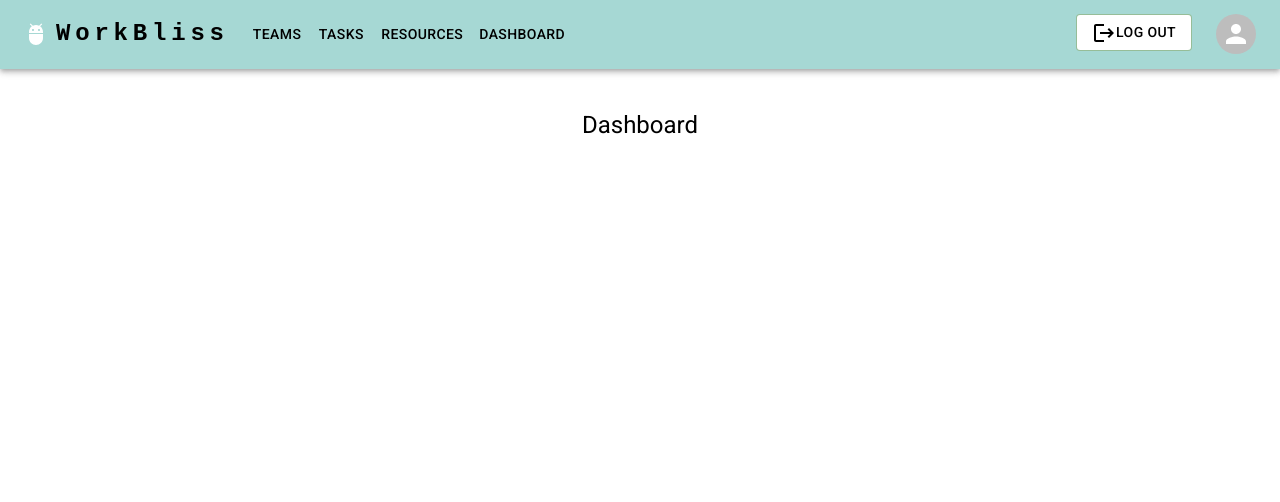
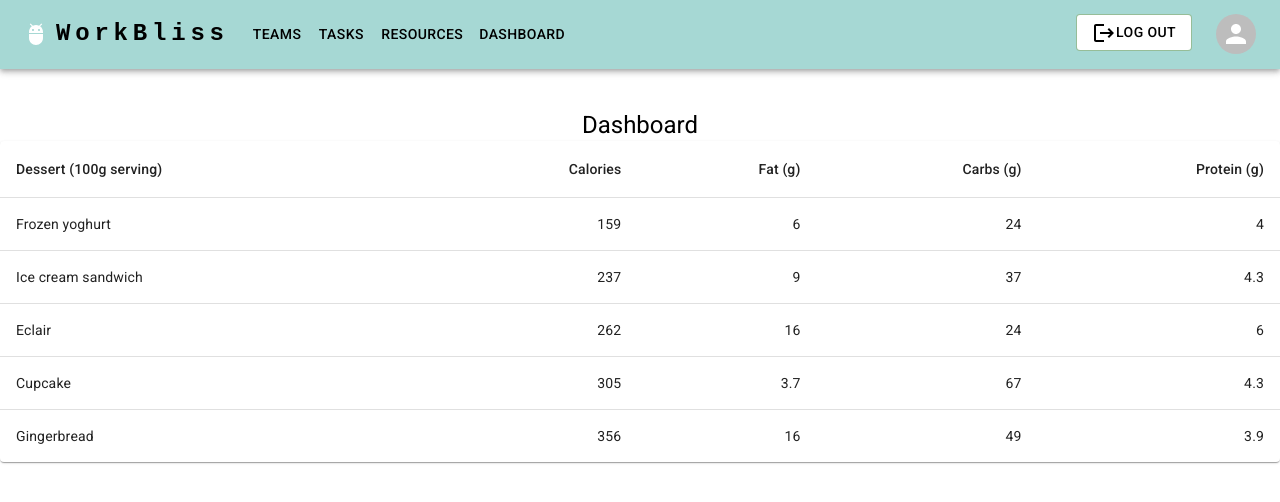
Before and after one commit to muhdjabir/BNJ-Lifehack, a React (Create React App) app in the folder client/: page /dashboard in a window 1280 px wide. Shown: the top 502 px of the page. Built offline with nearby package versions, Linux system fonts and the light colour scheme.

Commit message:
Created placeholder leadersihp board

```diff
--- a/client/src/components/cards/TeamCard.jsx
+++ b/client/src/components/cards/TeamCard.jsx
@@ -1,11 +1,8 @@
 import Card from "@mui/material/Card";
 import List from "@mui/material/List";
 import ListItem from "@mui/material/ListItem";
-import ListItemButton from "@mui/material/ListItemButton";
-import ListItemIcon from "@mui/material/ListItemIcon";
 import ListItemText from "@mui/material/ListItemText";
 import CardContent from "@mui/material/CardContent";
-import Button from "@mui/material/Button";
 import Typography from "@mui/material/Typography";
 import { useEffect, useState } from "react";
 
--- /dev/null
+++ b/client/src/components/tables/Leaderboard.jsx
@@ -0,0 +1,58 @@
+import * as React from "react";
+import Table from "@mui/material/Table";
+import TableBody from "@mui/material/TableBody";
+import TableCell from "@mui/material/TableCell";
+import TableContainer from "@mui/material/TableContainer";
+import TableHead from "@mui/material/TableHead";
+import TableRow from "@mui/material/TableRow";
+import Paper from "@mui/material/Paper";
+
+function createData(name, calories, fat, carbs, protein) {
+    return { name, calories, fat, carbs, protein };
+}
+
+const rows = [
+    createData("Frozen yoghurt", 159, 6.0, 24, 4.0),
+    createData("Ice cream sandwich", 237, 9.0, 37, 4.3),
+    createData("Eclair", 262, 16.0, 24, 6.0),
+    createData("Cupcake", 305, 3.7, 67, 4.3),
+    createData("Gingerbread", 356, 16.0, 49, 3.9),
+];
+
+export default function BasicTable() {
+    return (
+        <TableContainer component={Paper}>
+            <Table sx={{ minWidth: 650 }} aria-label="simple table">
+                <TableHead>
+                    <TableRow>
+                        <TableCell>Dessert (100g serving)</TableCell>
+                        <TableCell align="right">Calories</TableCell>
+                        <TableCell align="right">Fat&nbsp;(g)</TableCell>
+                        <TableCell align="right">Carbs&nbsp;(g)</TableCell>
+                        <TableCell align="right">Protein&nbsp;(g)</TableCell>
+                    </TableRow>
+                </TableHead>
+                <TableBody>
+                    {rows.map((row) => (
+                        <TableRow
+                            key={row.name}
+                            sx={{
+                                "&:last-child td, &:last-child th": {
+                                    border: 0,
+                                },
+                            }}
+                        >
+                            <TableCell component="th" scope="row">
+                                {row.name}
+                            </TableCell>
+                            <TableCell align="right">{row.calories}</TableCell>
+                            <TableCell align="right">{row.fat}</TableCell>
+                            <TableCell align="right">{row.carbs}</TableCell>
+                            <TableCell align="right">{row.protein}</TableCell>
+                        </TableRow>
+                    ))}
+                </TableBody>
+            </Table>
+        </TableContainer>
+    );
+}
--- a/client/src/components/tables/TeamTable.jsx
+++ b/client/src/components/tables/TeamTable.jsx
@@ -76,7 +76,7 @@
                 >
                     {teams && teams.map((team) => <Tab label={team.name} />)}
                 </Tabs>
-                <IconButton onClick={() => setOpen(true)}>
+                <IconButton onClick={handleClickOpen}>
                     <AddBoxIcon />
                 </IconButton>
             </div>
--- a/client/src/pages/Dashboard.jsx
+++ b/client/src/pages/Dashboard.jsx
@@ -1,4 +1,5 @@
 import Typography from "@mui/material/Typography";
+import Leaderboard from "../components/tables/Leaderboard";
 
 const Dashboard = () => {
     return (
@@ -12,6 +13,9 @@
             >
                 Dashboard
             </Typography>
+            <div style={{ display: "flex" }}>
+                <Leaderboard />
+            </div>
         </div>
     );
 };
```
